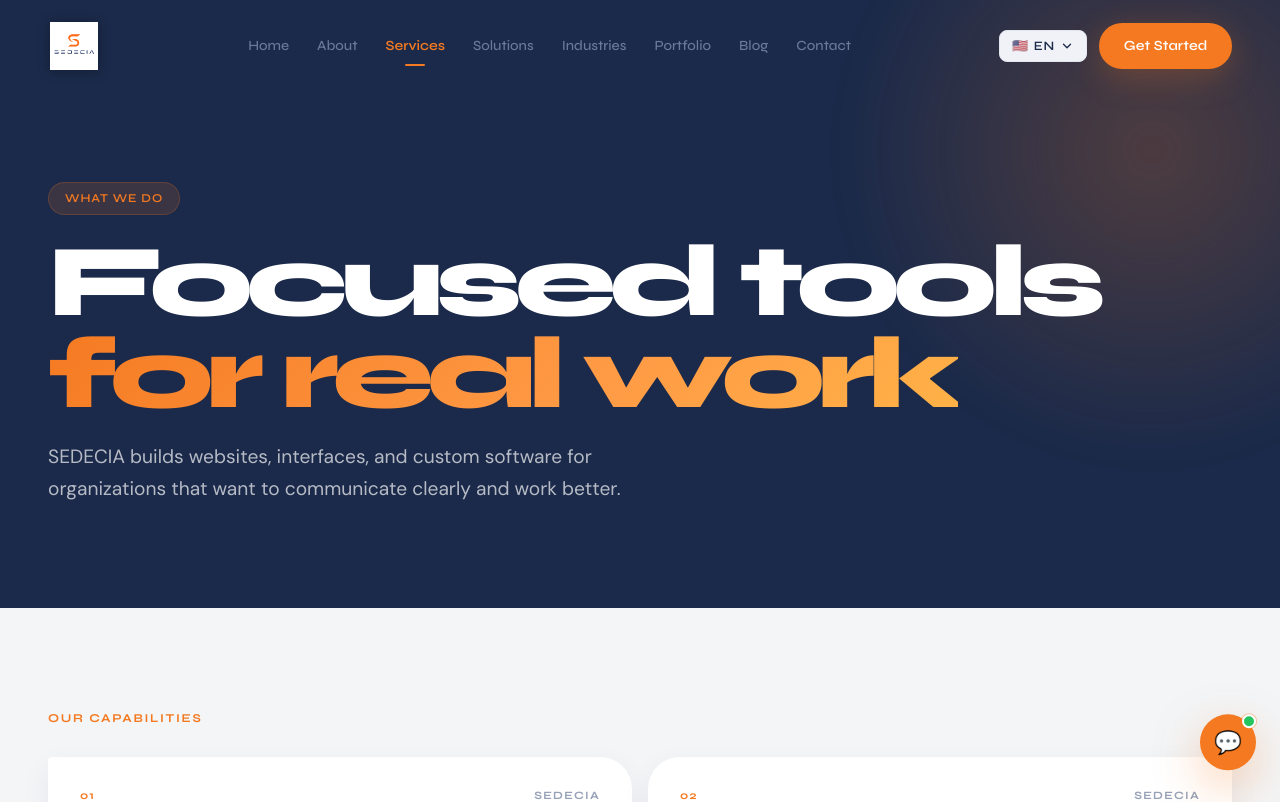
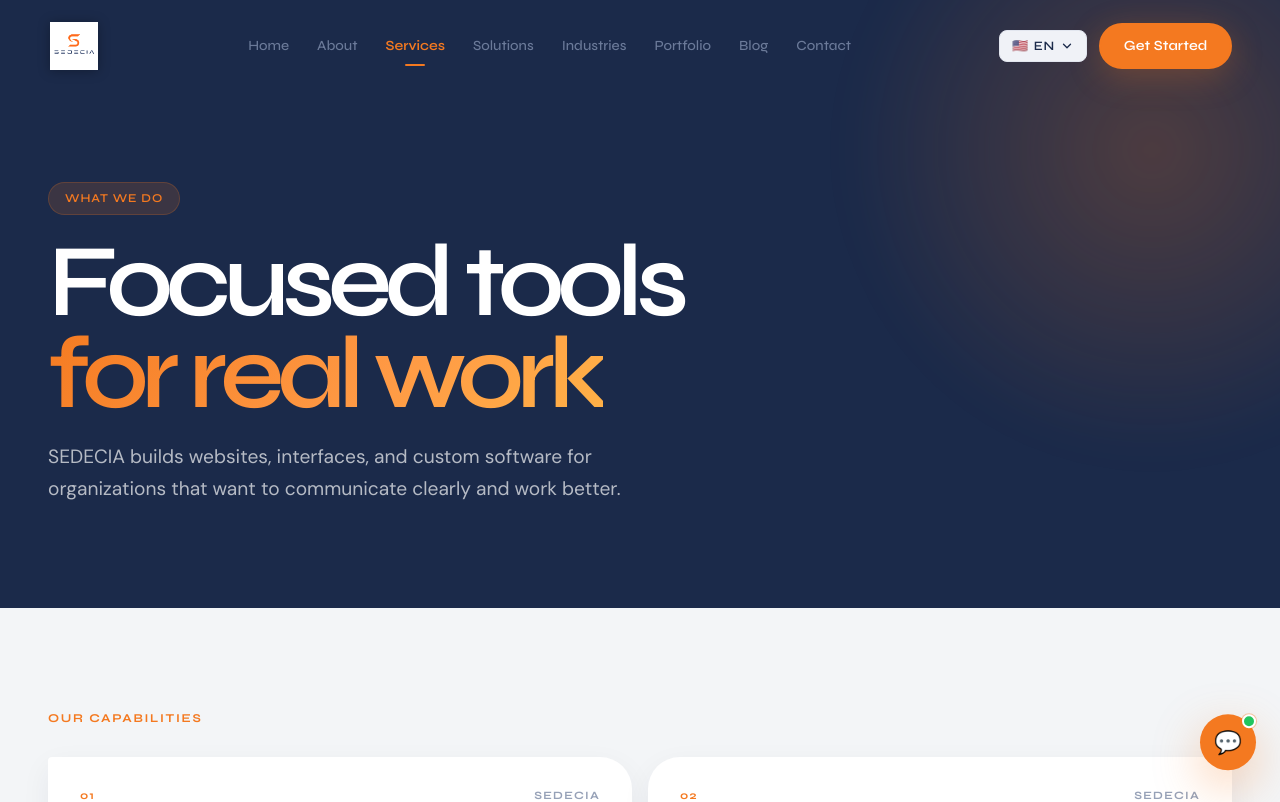
Before and after one commit to yerondereje432/sedecia, a React (Vite) app: page /services in a window 1280 px wide. Shown: the top 802 px of the page. Built offline with nearby package versions, Linux system fonts and the light colour scheme.

Commit message:
Update Services.css

```diff
--- a/src/pages/Services.css
+++ b/src/pages/Services.css
@@ -20,3 +20,6 @@
 .services-page__link span { font-size:1.2rem; transition:transform .25s ease; }
 .services-page__link:hover span { transform:translate(4px,-4px); }
 @media (max-width:700px) { .services-page__grid { grid-template-columns:1fr; } .services-page__card:nth-child(even) { transform:none; } .services-page__card:nth-child(even):hover { transform:translateY(-9px); } }
+
+.services-page__title, .services-page__card h2 { font-family: var(--font-display); font-weight: 600; }
+.services-page__reveal-line { display:inline-block; transform-origin:50% 100%; will-change:transform,opacity; }
```
